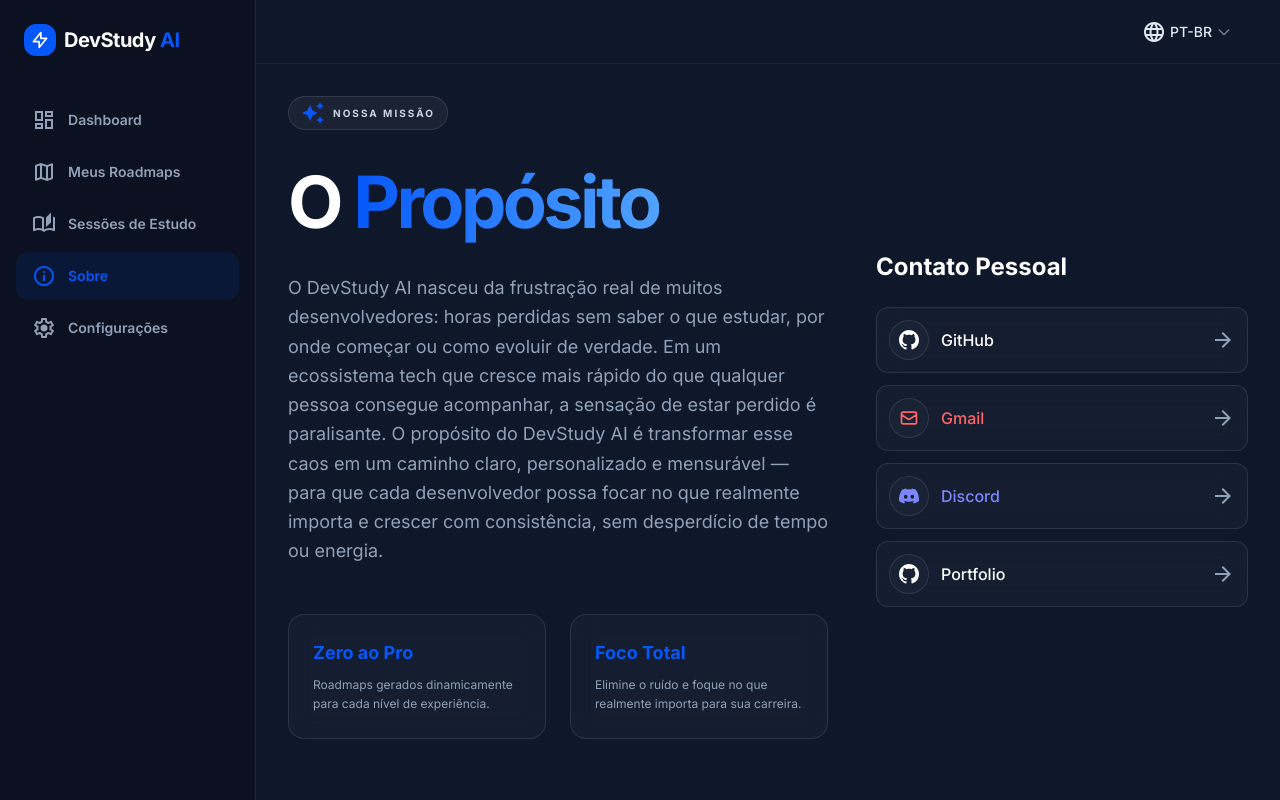
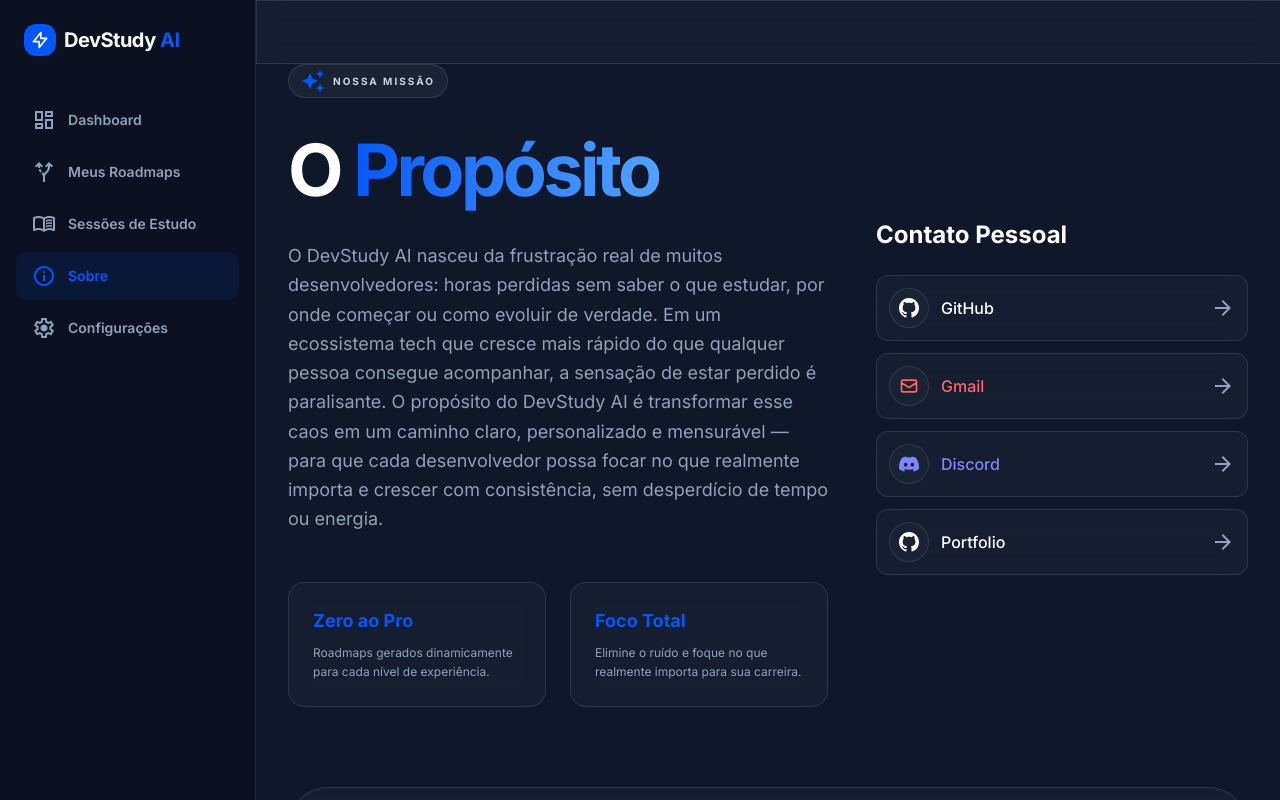
Before and after one commit to Davi-Jr/DevStudy-IA, a React (Vite) app in the folder DevStudy-IA/: page /about in a window 1280 px wide. Built offline with nearby package versions, Linux system fonts and the light colour scheme; no server answers.

Commit message:
`style`(UI): update sidebar icons and enhance header and button styles
---

`style`(UI): atualizar ícones da barra lateral e melhorar estilos do cabeçalho e botões

```diff
--- a/DevStudy-IA/src/components/AboutPage.tsx
+++ b/DevStudy-IA/src/components/AboutPage.tsx
@@ -11,8 +11,8 @@ function Sidebar() {
 
   const menuItems = [
     { id: 'dashboard', icon: 'dashboard', label: 'Dashboard', href: '/dashboard' },
-    { id: 'roadmaps', icon: 'map', label: t('sidebar.roadmaps'), href: '/roadmaps' },
-    { id: 'sessions', icon: 'auto_stories', label: t('sidebar.studySessions'), href: '/study-sessions' },
+    { id: 'roadmaps', icon: 'alt_route', label: t('sidebar.roadmaps'), href: '/roadmaps' },
+    { id: 'sessions', icon: 'menu_book', label: t('sidebar.studySessions'), href: '/study-sessions' },
     { id: 'about', icon: 'info', label: t('sidebar.about'), href: '/about' },
     { id: 'settings', icon: 'settings', label: t('sidebar.settings'), href: '/profile' },
   ];
@@ -276,7 +276,7 @@ function TopBar() {
   const { t, language, setLanguage } = useLanguage();
 
   return (
-    <header className="h-16 flex items-center justify-between px-8 bg-transparent border-b border-white/5">
+    <header className="fixed top-0 w-full z-50 glass-effect border-b border-white/5 h-16 flex items-center justify-between px-8">
       <div className="flex-1"></div>
       <div className="flex items-center gap-6">
         <div className="relative group">
@@ -304,7 +304,7 @@ export default function AboutPage() {
       <Sidebar />
       <main className="flex-1 flex flex-col overflow-hidden">
         <TopBar />
-        <div className="flex-1 overflow-y-auto p-8">
+        <div className="flex-1 overflow-y-auto p-8 pt-16">
           <div className="max-w-6xl mx-auto space-y-20">
             <PurposeSection />
             <DeveloperSection />
--- a/DevStudy-IA/src/components/DashBoardPage.tsx
+++ b/DevStudy-IA/src/components/DashBoardPage.tsx
@@ -38,8 +38,8 @@ function Sidebar() {
 
   const menuItems = [
     { id: 'dashboard', icon: 'dashboard', label: 'Dashboard', href: '/dashboard' },
-    { id: 'roadmaps', icon: 'map', label: t('sidebar.roadmaps'), href: '/roadmaps' },
-    { id: 'sessions', icon: 'auto_stories', label: t('sidebar.studySessions'), href: '#' },
+    { id: 'roadmaps', icon: 'alt_route', label: t('sidebar.roadmaps'), href: '/roadmaps' },
+    { id: 'sessions', icon: 'menu_book', label: t('sidebar.studySessions'), href: '#' },
     { id: 'about', icon: 'info', label: t('sidebar.about'), href: '/about' },
     { id: 'settings', icon: 'settings', label: t('sidebar.settings'), href: '/profile' },
   ];
@@ -170,7 +170,7 @@ function EmptyState() {
                   <p className="text-slate-400 text-sm mt-1">{step.description}</p>
                 </div>
                 {index < steps.length - 1 && (
-                  <div className="absolute left-5 w-px h-8 bg-primary/30 ml-4"></div>
+                  <div className=""></div>
                 )}
               </div>
             ))}
@@ -180,10 +180,10 @@ function EmptyState() {
           <div className="mt-8 pt-6 border-t border-white/10">
             <button
               onClick={() => navigate('/roadmaps')}
-              className="relative w-full bg-gradient-to-r from-blue-500 via-blue-400 to-yellow-200 text-white font-bold py-4 px-6 rounded-xl flex items-center justify-center gap-3 cursor-pointer overflow-hidden bg-[length:200%_100%]"
+              className="relative w-full bg-gradient-to-r from-primary to-blue-500 text-white font-bold py-4 px-6 rounded-xl flex items-center justify-center gap-3 cursor-pointer overflow-hidden shadow-lg shadow-primary/25 hover:shadow-primary/40 transition-shadow bg-[length:200%_100%]"
             >
-              {/* Onda suave - divisão clara entre azul e amarelo claro */}
-              <span className="absolute inset-0 bg-gradient-to-r from-blue-500 via-blue-300 to-yellow-200 bg-[length:150%_100%] opacity-80 animate-[gradient-wave_4s_ease-in-out_infinite]"></span>
+              {/* Animacao de gradiente */}
+              <span className="absolute inset-0 bg-gradient-to-r from-blue-500 via-purple-500 to-primary bg-[length:150%_100%] opacity-60 animate-[gradient-wave_4s_ease-in-out_infinite]"></span>
               {/* Borda suave */}
               <span className="absolute inset-0 rounded-xl ring-1 ring-white/10"></span>
               <span className="relative z-10 flex items-center gap-2">
```
